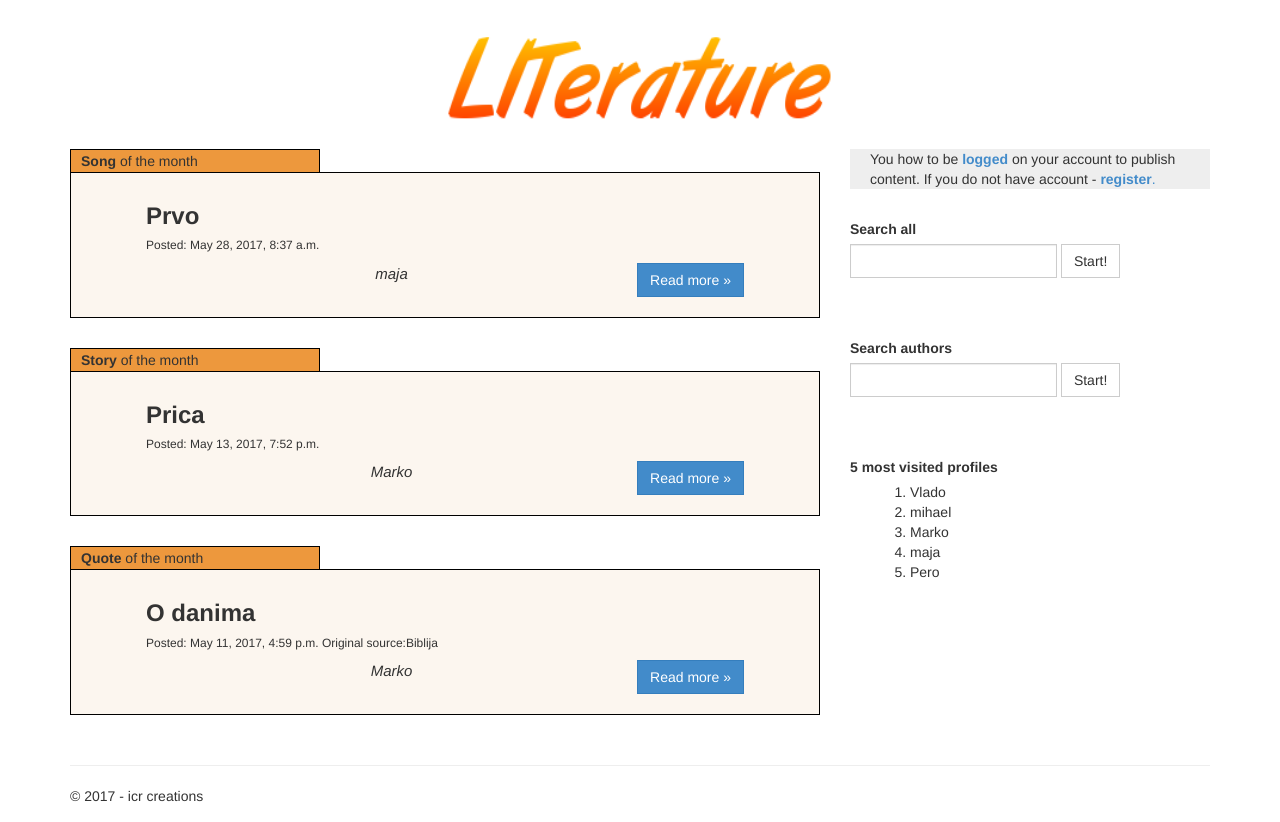
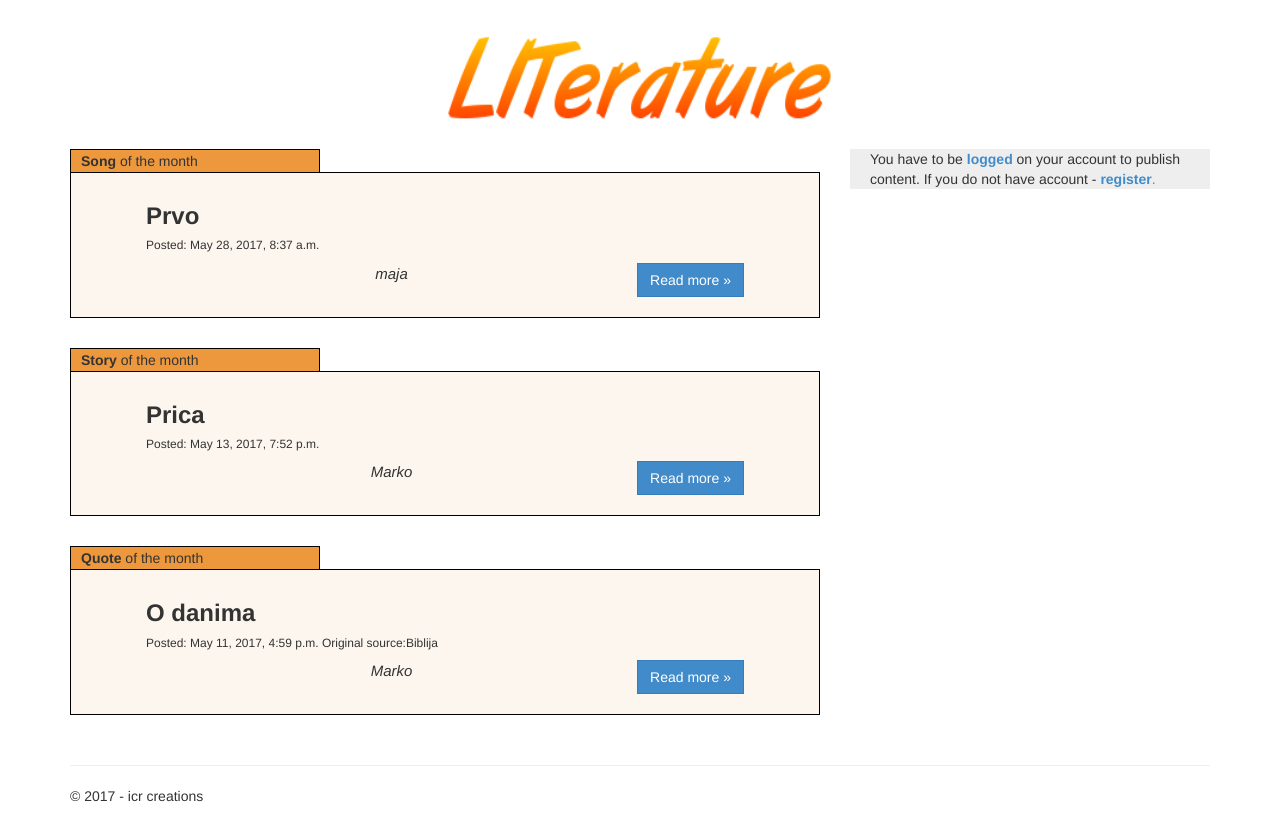
Before and after one commit to mihaelM/litrature, a Django app: page / in a window 1280 px wide. Shown: the part 41-863 px from the top of the page. Run offline with Django 3.2, Linux system fonts and the light colour scheme; parts of the project's set-up code (start-up, migrations or seed data) failed here and were passed over; some libraries are stand-ins or nearby versions.

Commit message:
search removed

```diff
--- a/app/templates/app/search.html
+++ b/app/templates/app/search.html
@@ -4,7 +4,7 @@
 
          <div class="box rect">
             <p class="shift">
-                You how to be <a href="#"><b>logged</b></a> on your account to publish content.
+                You have to be <a href="#"><b>logged</b></a> on your account to publish content.
                 If you do not have account - <a href="#"> <b>register</b>.</a>
             </p>
         </div>
@@ -12,38 +12,6 @@
 
     {% endif %}
 
-        <label for="text">Search all</label>
-        <form action="/your-name/" class="form-inline"  method="post">
-             <div class="form-group">
-                  <input type="text" class="form-control" id="seachAll" placeholder="">
-             </div>
-             <input type="submit"  class="btn btn-default" value="Start!">
-        </form>
-
-        <br /> <br /> <br /> <!-- lol -->
-
-
-         <label for="text">Search authors</label>
-         <form action="/your-name/" class="form-inline" method="post">
-             <div class="form-group">
-                  <input type="text" class="form-control" id="seachAuthors" placeholder="">
-             </div>
-            <input type="submit" class="btn btn-default" value="Start!">
-        </form>
-
-        <br /> <br /> <br /> <!-- lol -->
-
-
-       <label for="text"> 5 most visited profiles </label>
-
-        <ol>
-
-            <li class="shift">Vlado</li>
-            <li class="shift">mihael</li>
-            <li class="shift">Marko</li>
-            <li class="shift">maja</li>
-            <li class="shift">Pero</li>
-       </ol>
 
 
 
```
Also changed, not shown: db.sqlite3, 3 other files.
